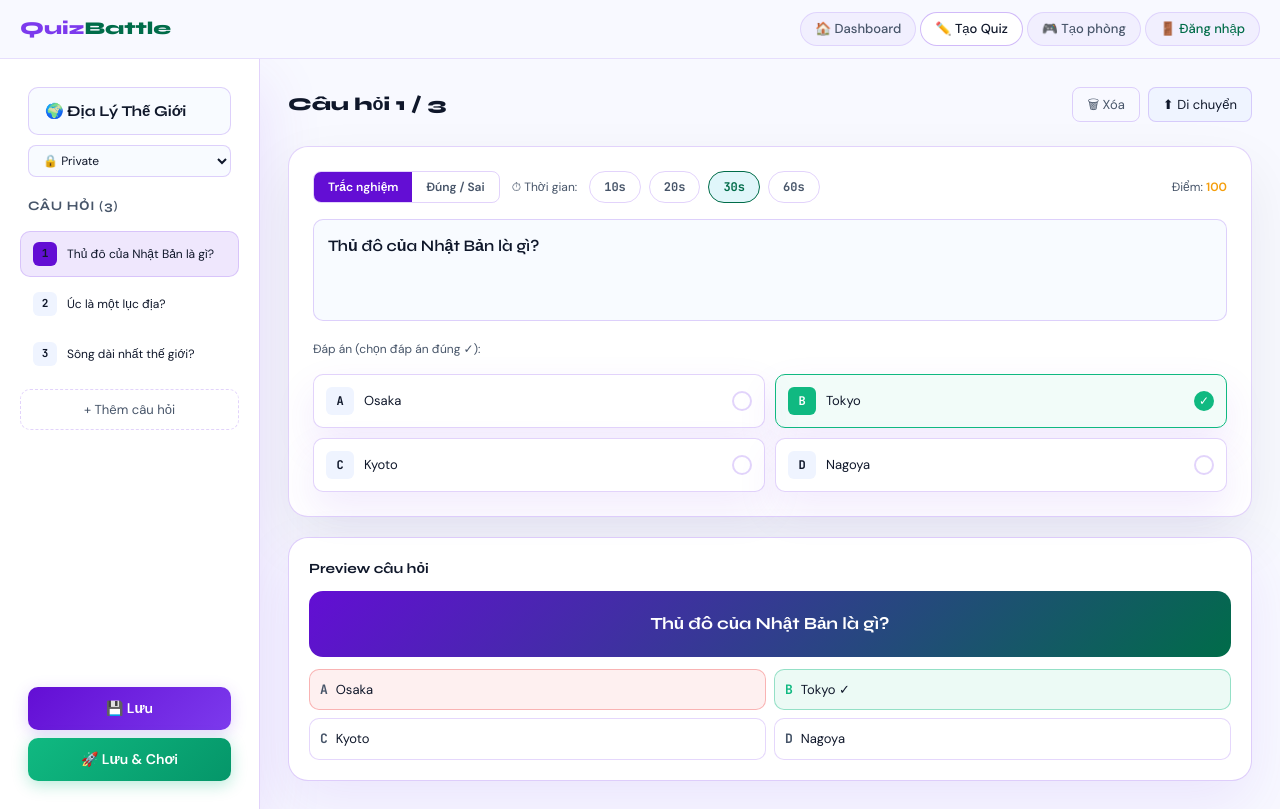
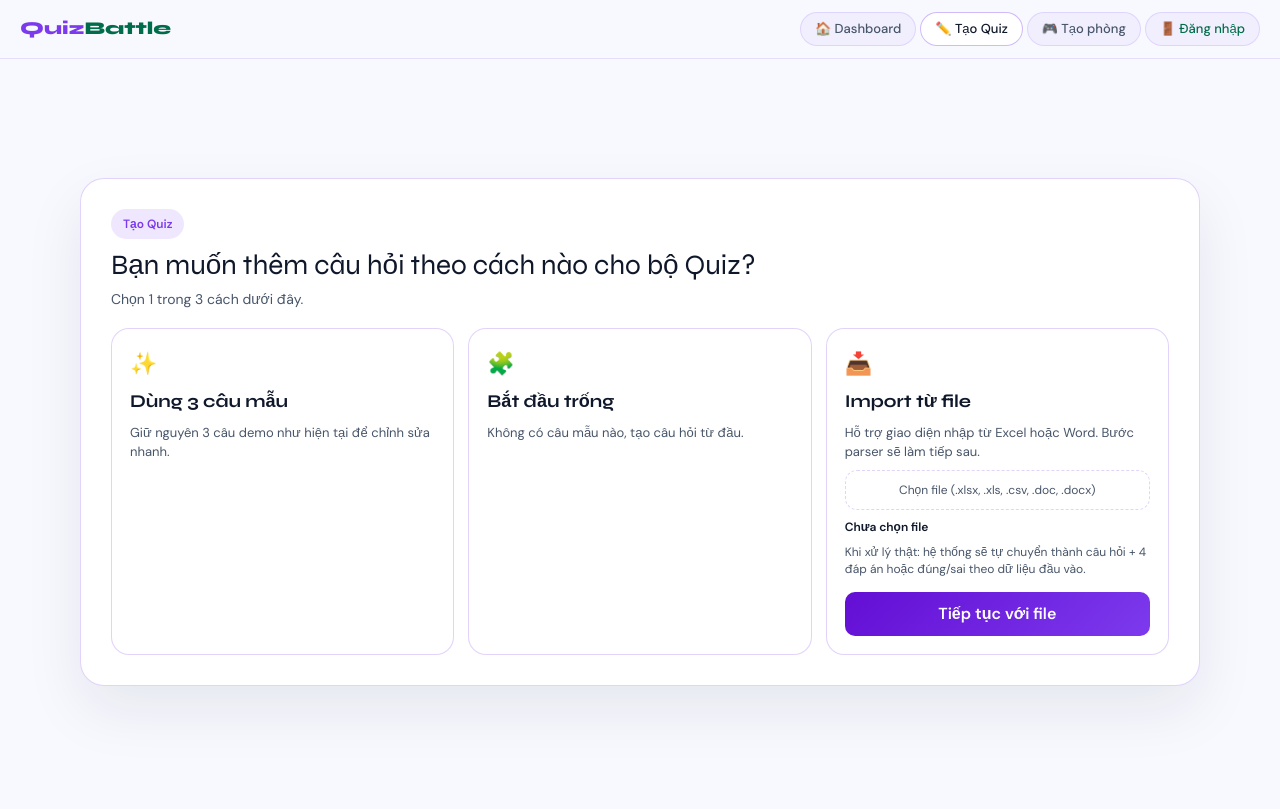
Before and after one commit to Congvinh2005/Quiz-battle, a Next.js app in the folder frontend/: page /editor in a window 1280 px wide. Built offline with nearby package versions, Linux system fonts and the light colour scheme.

Commit message:
[FE] : Giao diện tạo câu cho bộ quiz

```diff
--- a/frontend/components/screens/QuizEditorScreen.tsx
+++ b/frontend/components/screens/QuizEditorScreen.tsx
@@ -10,6 +10,7 @@ interface QuizEditorScreenProps {
 }
 
 type QuestionType = "MCQ" | "TRUE_FALSE";
+type SetupMode = "sample" | "blank" | "import";
 
 interface EditorQuestion {
   id: string;
@@ -54,6 +55,16 @@ const initialQuestions: EditorQuestion[] = [
   },
 ];
 
+const blankQuestion: EditorQuestion = {
+  id: "q1",
+  text: "",
+  type: "MCQ",
+  timeLimit: 30,
+  points: 100,
+  options: ["", "", "", ""],
+  correctIndex: 0,
+};
+
 function normalizeOptions(type: QuestionType, options?: string[]) {
   if (type === "TRUE_FALSE") return ["Đúng", "Sai", "", ""];
   return options?.length === 4 ? options : ["", "", "", ""];
@@ -67,6 +78,9 @@ export default function QuizEditorScreen({ quizId }: QuizEditorScreenProps) {
   const [activeIndex, setActiveIndex] = useState(0);
   const [isSaving, setIsSaving] = useState(false);
   const [isLoading, setIsLoading] = useState(quizId ? true : false);
+  const [showSetup, setShowSetup] = useState(!quizId);
+  const [selectedSetupMode, setSelectedSetupMode] = useState<SetupMode | null>(null);
+  const [importFileName, setImportFileName] = useState("");
 
   useEffect(() => {
     if (!quizId) return;
@@ -145,6 +159,34 @@ export default function QuizEditorScreen({ quizId }: QuizEditorScreenProps) {
 
     setQuestions((current) => [...current, newQuestion]);
     setActiveIndex(questions.length);
+  };
+
+  const startWithMode = (mode: SetupMode) => {
+    setSelectedSetupMode(mode);
+
+    if (mode === "sample") {
+      setQuestions(initialQuestions);
+      setActiveIndex(0);
+      setShowSetup(false);
+      return;
+    }
+
+    if (mode === "blank") {
+      setQuestions([{ ...blankQuestion, id: `q${Date.now()}` }]);
+      setActiveIndex(0);
+      setShowSetup(false);
+      return;
+    }
+
+    // UI phase only: import parsing flow will be implemented in the next step.
+    setQuestions([{ ...blankQuestion, id: `q${Date.now()}` }]);
+    setActiveIndex(0);
+    setShowSetup(false);
+  };
+
+  const handleImportFileChange = (event: ChangeEvent<HTMLInputElement>) => {
+    const file = event.target.files?.[0];
+    setImportFileName(file?.name ?? "");
   };
 
   const handleDeleteQuestion = () => {
@@ -266,6 +308,65 @@ export default function QuizEditorScreen({ quizId }: QuizEditorScreenProps) {
     );
   }
 
+  if (showSetup) {
+    return (
+      <div className="editor-wrap setup-mode">
+        <main className="editor-main setup-main">
+          <div className="setup-panel">
+            <div className="setup-kicker">Tạo Quiz</div>
+            <h1 className="setup-title">Bạn muốn thêm câu hỏi theo cách nào cho bộ Quiz?</h1>
+            <p className="setup-sub">Chọn 1 trong 3 cách dưới đây.</p>
+
+            <div className="setup-option-grid">
+              <button
+                className={`setup-option-card${selectedSetupMode === "sample" ? " active" : ""}`}
+                onClick={() => startWithMode("sample")}
+              >
+                <div className="setup-option-icon">✨</div>
+                <div className="setup-option-title">Dùng 3 câu mẫu</div>
+                <div className="setup-option-desc">Giữ nguyên 3 câu demo như hiện tại để chỉnh sửa nhanh.</div>
+              </button>
+
+              <button
+                className={`setup-option-card${selectedSetupMode === "blank" ? " active" : ""}`}
+                onClick={() => startWithMode("blank")}
+              >
+                <div className="setup-option-icon">🧩</div>
+                <div className="setup-option-title">Bắt đầu trống</div>
+                <div className="setup-option-desc">Không có câu mẫu nào, tạo câu hỏi từ đầu.</div>
+              </button>
+
+              <div className={`setup-option-card import-card${selectedSetupMode === "import" ? " active" : ""}`}>
+                <div className="setup-option-icon">📥</div>
+                <div className="setup-option-title">Import từ file</div>
+                <div className="setup-option-desc">
+                  Hỗ trợ giao diện nhập từ Excel hoặc Word. Bước parser sẽ làm tiếp sau.
+                </div>
+
+                <label className="import-file-picker">
+                  Chọn file (.xlsx, .xls, .csv, .doc, .docx)
+                  <input
+                    type="file"
+                    accept=".xlsx,.xls,.csv,.doc,.docx"
+                    onChange={handleImportFileChange}
+                  />
+                </label>
+
+                <div className="import-file-name">{importFileName || "Chưa chọn file"}</div>
+
+                <div className="import-preview-note">
+                  Khi xử lý thật: hệ thống sẽ tự chuyển thành câu hỏi + 4 đáp án hoặc đúng/sai theo dữ liệu đầu vào.
+                </div>
+
+                <button className="import-continue-btn" onClick={() => startWithMode("import")}>Tiếp tục với file</button>
+              </div>
+            </div>
+          </div>
+        </main>
+      </div>
+    );
+  }
+
   return (
     <div className="editor-wrap">
       <aside className="editor-sidebar">
@@ -315,6 +416,7 @@ export default function QuizEditorScreen({ quizId }: QuizEditorScreenProps) {
           <h1 className="em-title">
             {quizId ? "Chỉnh sửa quiz" : "Câu hỏi"} {activeIndex + 1} / {questions.length}
           </h1>
+          {selectedSetupMode && !quizId ? <div className="editor-mode-badge">Mode: {selectedSetupMode}</div> : null}
           <div className="editor-header-actions">
             <button className="editor-icon-btn" onClick={handleDeleteQuestion}>
               🗑 Xóa
--- a/frontend/styles/editor.css
+++ b/frontend/styles/editor.css
@@ -3,6 +3,154 @@
   display: grid;
   grid-template-columns: 260px minmax(0, 1fr);
   min-height: calc(100vh - 53px);
+}
+
+.editor-wrap.setup-mode {
+  grid-template-columns: 1fr;
+}
+
+.setup-main {
+  display: grid;
+  place-items: center;
+}
+
+.setup-panel {
+  width: min(1120px, 100%);
+  background: #ffffff;
+  border: 1px solid var(--border2);
+  border-radius: 24px;
+  padding: 30px;
+  box-shadow: 0 24px 60px rgba(15, 23, 42, 0.08);
+}
+
+.setup-kicker {
+  display: inline-flex;
+  padding: 6px 12px;
+  border-radius: 999px;
+  background: rgba(124, 58, 237, 0.12);
+  color: var(--primary-light);
+  font-size: 12px;
+  font-weight: 700;
+  margin-bottom: 10px;
+}
+
+.setup-title {
+  font-family: "Syne", sans-serif;
+  font-size: 28px;
+  line-height: 1.15;
+  margin-bottom: 8px;
+}
+
+.setup-sub {
+  color: var(--muted);
+  margin-bottom: 18px;
+  font-size: 14px;
+}
+
+.setup-option-grid {
+  display: grid;
+  grid-template-columns: repeat(3, minmax(0, 1fr));
+  gap: 14px;
+}
+
+.setup-option-card {
+  border: 1px solid var(--border2);
+  border-radius: 18px;
+  background: #ffffff;
+  padding: 18px;
+  text-align: left;
+  display: flex;
+  flex-direction: column;
+  gap: 8px;
+  min-height: 220px;
+  cursor: pointer;
+  transition: all 0.2s;
+}
+
+.setup-option-card:hover {
+  border-color: rgba(124, 58, 237, 0.35);
+  box-shadow: 0 16px 30px rgba(124, 58, 237, 0.12);
+  transform: translateY(-2px);
+}
+
+.setup-option-card.active {
+  border-color: var(--primary);
+  box-shadow: 0 0 0 3px rgba(124, 58, 237, 0.15);
+}
+
+.setup-option-icon {
+  font-size: 22px;
+}
+
+.setup-option-title {
+  font-family: "Syne", sans-serif;
+  font-size: 18px;
+  font-weight: 700;
+}
+
+.setup-option-desc {
+  color: var(--muted);
+  font-size: 13px;
+  line-height: 1.5;
+}
+
+.import-card {
+  cursor: default;
+}
+
+.import-file-picker {
+  margin-top: auto;
+  display: inline-flex;
+  justify-content: center;
+  align-items: center;
+  border: 1px dashed var(--border2);
+  border-radius: 12px;
+  padding: 10px;
+  font-size: 12px;
+  color: var(--muted);
+  cursor: pointer;
+  position: relative;
+}
+
+.import-file-picker input {
+  position: absolute;
+  inset: 0;
+  opacity: 0;
+  cursor: pointer;
+}
+
+.import-file-name {
+  font-size: 12px;
+  color: var(--text);
+  font-weight: 600;
+  min-height: 16px;
+}
+
+.import-preview-note {
+  font-size: 12px;
+  color: var(--muted);
+  line-height: 1.45;
+}
+
+.import-continue-btn {
+  margin-top: 6px;
+  border: none;
+  border-radius: 10px;
+  padding: 10px 12px;
+  background: linear-gradient(135deg, var(--primary), var(--primary-light));
+  color: #fff;
+  font-weight: 700;
+  cursor: pointer;
+}
+
+.editor-mode-badge {
+  padding: 6px 10px;
+  border-radius: 999px;
+  font-size: 12px;
+  font-weight: 700;
+  background: rgba(124, 58, 237, 0.12);
+  color: var(--primary-light);
+  border: 1px solid rgba(124, 58, 237, 0.2);
 }
 
 .editor-sidebar {
@@ -448,6 +596,10 @@
     grid-template-columns: 1fr;
   }
 
+  .setup-option-grid {
+    grid-template-columns: 1fr;
+  }
+
   .editor-sidebar {
     border-right: none;
     border-bottom: 1px solid var(--border);
```
